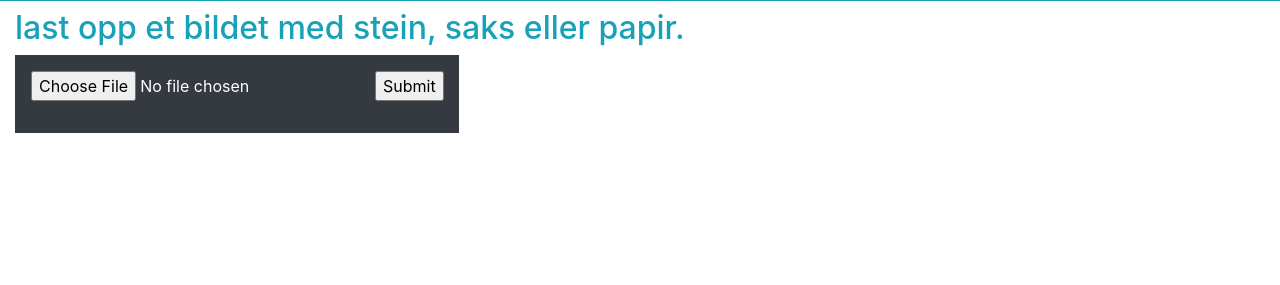
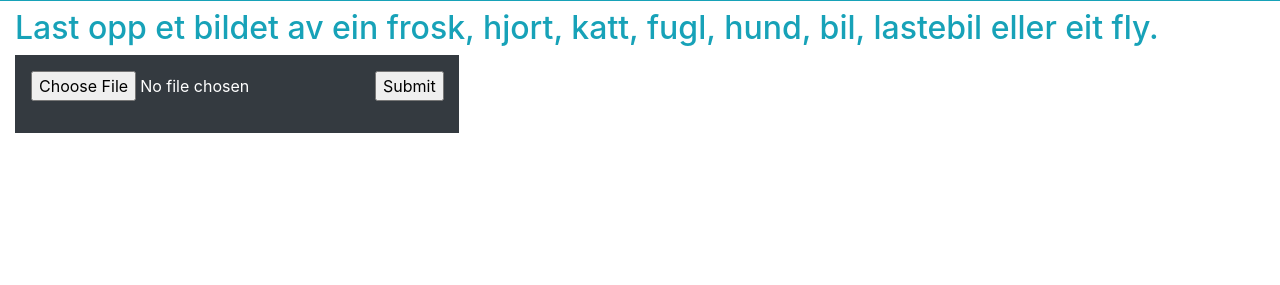
Before and after one commit to 577799/dat158-ml-oblig2, a Flask app: page / in a window 1280 px wide. Shown: the part 89-374 px from the top of the page. Run offline with Flask 2, Linux system fonts and the light colour scheme; some libraries are stand-ins or nearby versions.

Commit message:
Update upload.html

```diff
--- a/templates/upload.html
+++ b/templates/upload.html
@@ -1,7 +1,7 @@
 {% extends "index.html" %}
 {% block title %} upload page {% endblock %}
 {% block content %}
-<h2 class="text-info"> last opp et bildet med stein, saks eller papir.</h2>
+<h2 class="text-info"> Last opp et bildet av ein frosk, hjort, katt, fugl, hund, bil, lastebil eller eit fly.</h2>
 
 <div class="p-3 mb-2 bg-dark text-white d-inline-flex p-2 bd-highlight">
 <form action = "/uploader" method = "POST" enctype = "multipart/form-data">
```
